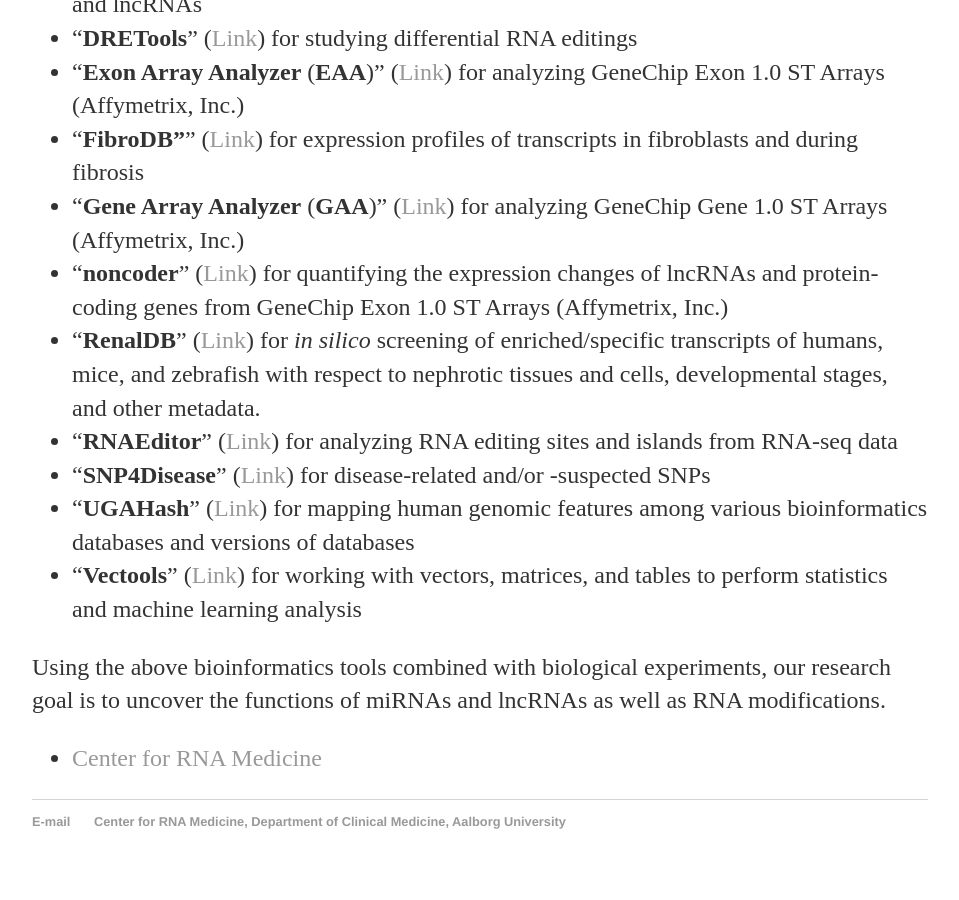
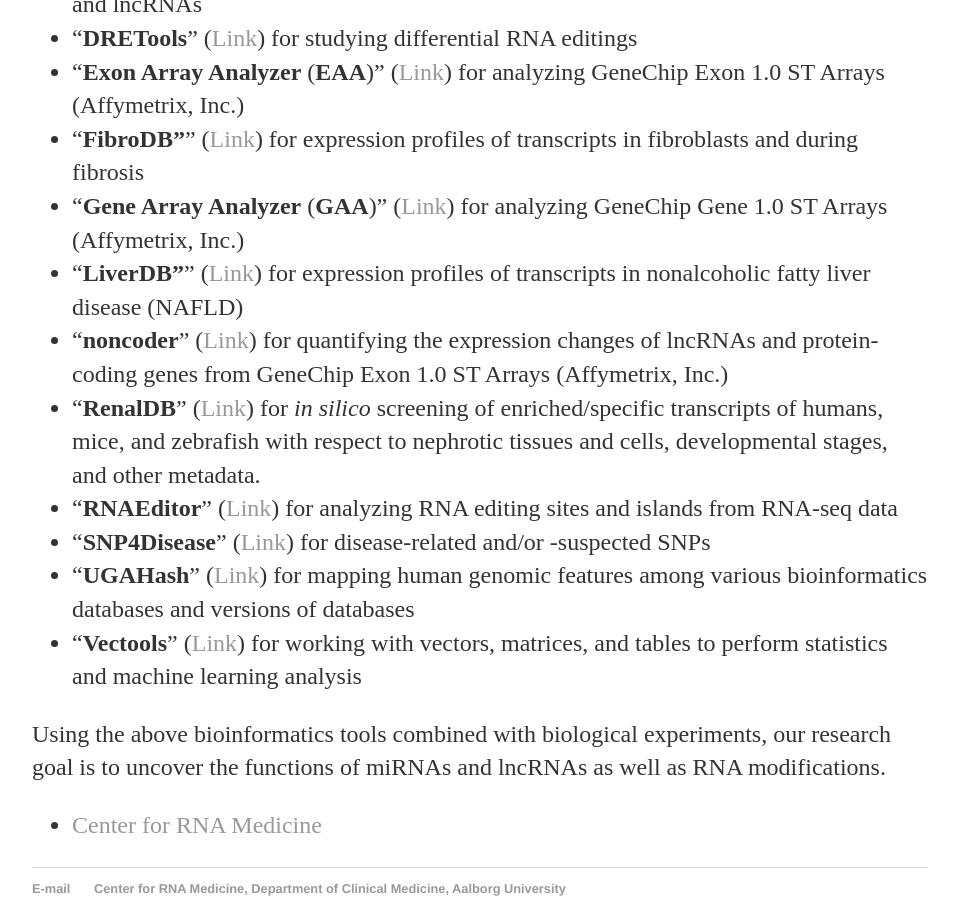
Before and after one commit to heartlncrna/heartlncrna.github.io, a Jekyll site: the page research/overview.html, which Jekyll copies as it is, in a window 1280 px wide and 900 px high, scrolled down 1058 px. Shown: the whole window, without its empty margins (160-1119 px from the left). Built offline with Jekyll 4.4.1, drawn with Linux system fonts in a browser that asks for light colours.

Commit message:
Update overview.html

```diff
--- a/research/overview.html
+++ b/research/overview.html
@@ -75,6 +75,10 @@
 					(<a href="http://gaa.mpi-bn.mpg.de/"><span class="ptHyperlink">Link</span></a>)
 					for analyzing GeneChip Gene 1.0 ST Arrays (Affymetrix, Inc.)</li>
 
+				<li>“<b>LiverDB”</b>”
+  					(<a href="https://rnamedicine.shinyapps.io/LiverDB/"><span class="ptHyperlink">Link</span></a>)
+						for expression profiles of transcripts in nonalcoholic fatty liver disease (NAFLD)</li>
+
 				<li>“<b>noncoder</b>” (<a href="http://noncoder.mpi-bn.mpg.de/"><span class="ptHyperlink">Link</span></a>)
 					for quantifying the expression changes of lncRNAs and protein-coding genes
 					from GeneChip Exon 1.0 ST Arrays (Affymetrix, Inc.)</li>
```
